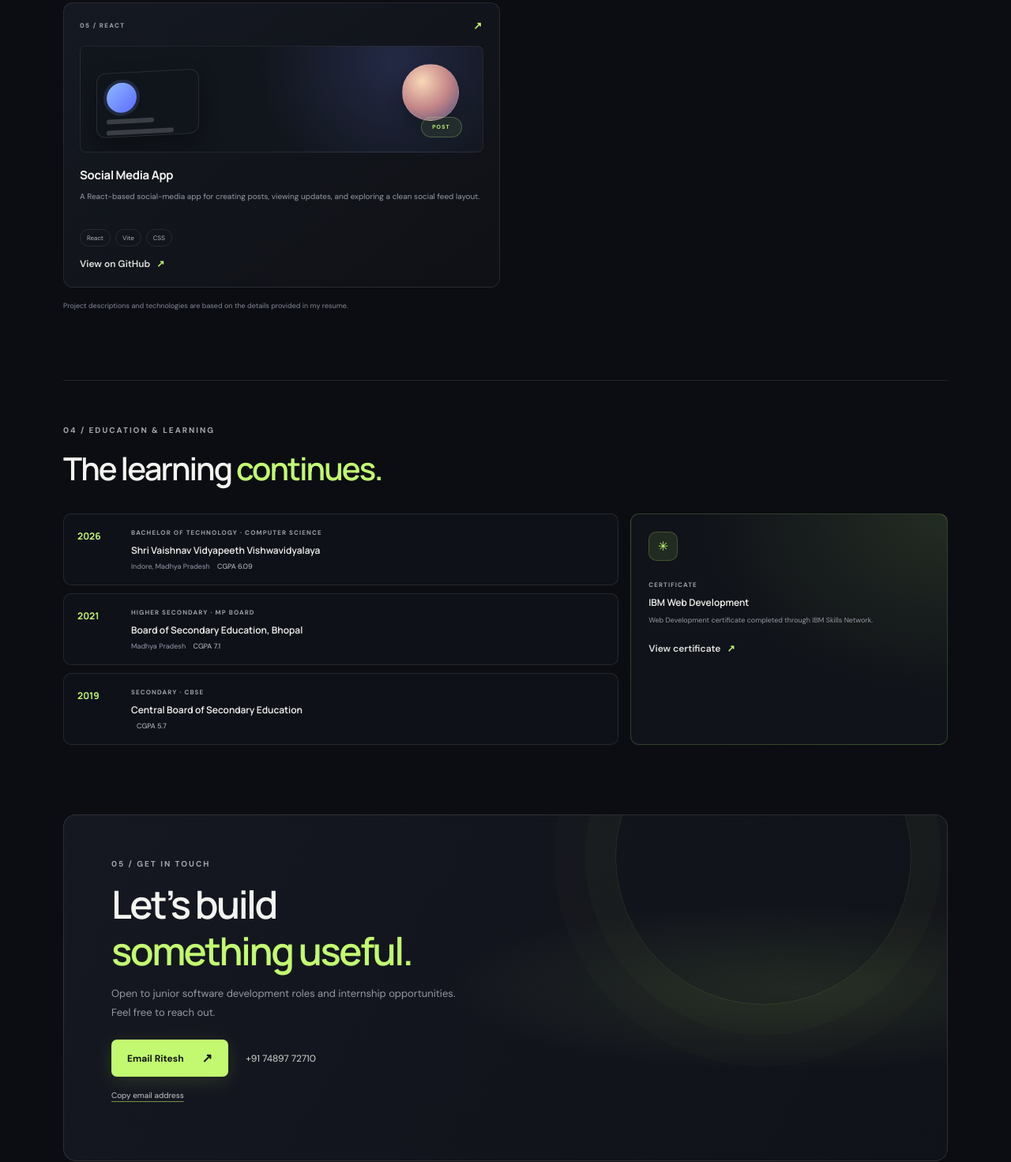
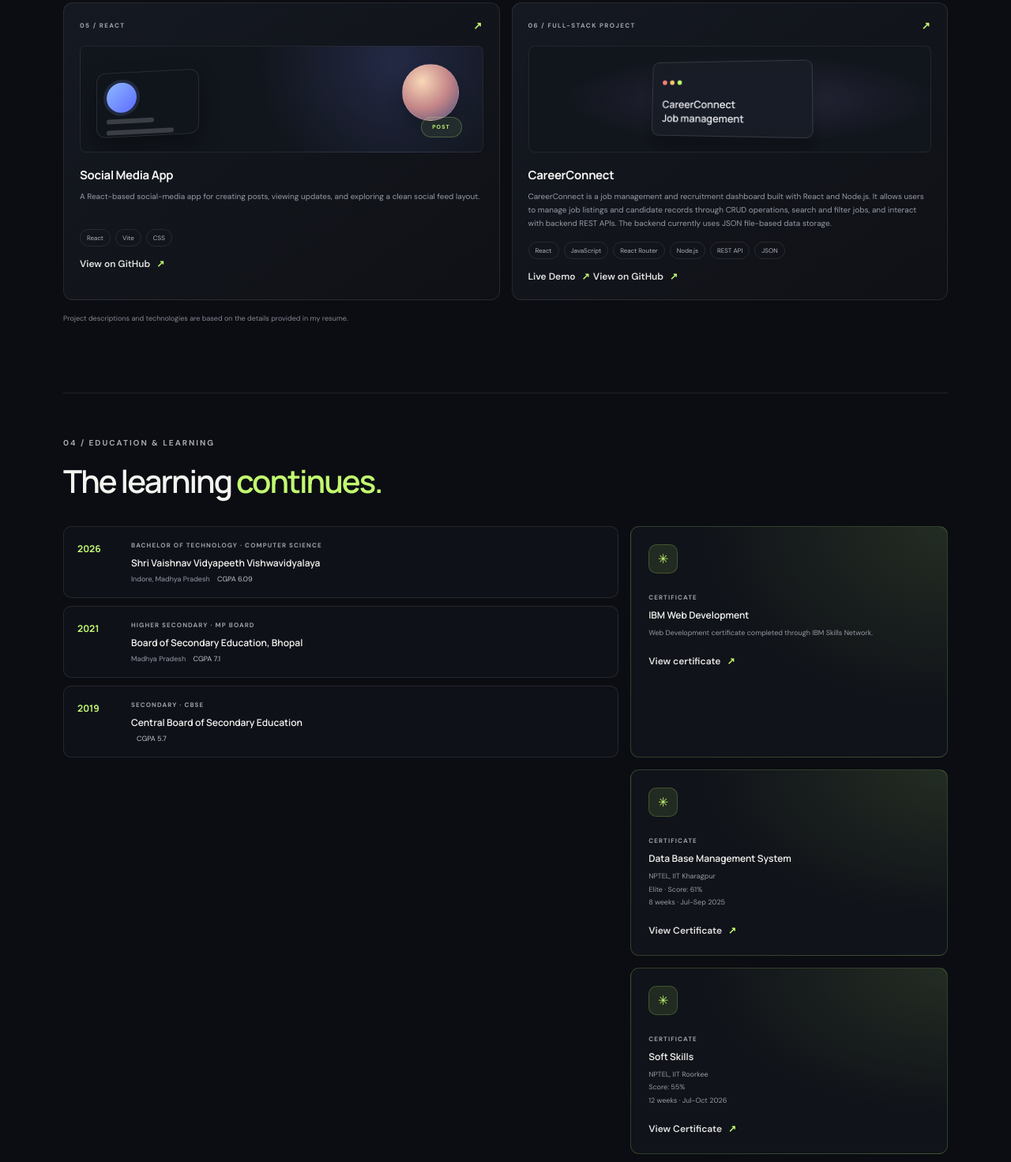
Before and after one commit to patidarritesh73-cmd/Self, a plain HTML site: page Portfolio/index.html in a window 1280 px wide. Shown: the part 2552-4023 px from the top of the page at 79% size. Drawn offline with Linux system fonts and the light colour scheme.

Commit message:
Add project to portfolio

```diff
--- a/Portfolio/index.css
+++ b/Portfolio/index.css
@@ -1030,6 +1030,10 @@ p {
   gap: 15px;
 }
 
+.certificate-card-additional {
+  grid-column: 2;
+}
+
 .education-list {
   display: grid;
   gap: 10px;
@@ -1340,6 +1344,10 @@ p {
     grid-template-columns: 1fr;
   }
 
+  .certificate-card-additional {
+    grid-column: auto;
+  }
+
   .contact {
     padding-bottom: 65px;
   }
--- a/Portfolio/index.html
+++ b/Portfolio/index.html
@@ -341,6 +341,45 @@
               >View on GitHub <span aria-hidden="true">↗</span></a
             >
           </article>
+          <article class="project-card">
+            <div class="project-topline">
+              <span>06 / FULL-STACK PROJECT</span
+              ><span aria-hidden="true">↗</span>
+            </div>
+            <div class="project-art app-art" aria-hidden="true">
+              <span class="app-window"
+                ><i></i><i></i><i></i
+                ><b>CareerConnect<br />Job management</b></span
+              >
+            </div>
+            <h3>CareerConnect</h3>
+            <p>
+              CareerConnect is a job management and recruitment dashboard built
+              with React and Node.js. It allows users to manage job listings and
+              candidate records through CRUD operations, search and filter jobs,
+              and interact with backend REST APIs. The backend currently uses
+              JSON file-based data storage.
+            </p>
+            <div class="project-tags">
+              <span>React</span><span>JavaScript</span
+              ><span>React Router</span><span>Node.js</span
+              ><span>REST API</span><span>JSON</span>
+            </div>
+            <a
+              class="text-link project-link"
+              href="https://career-route-frontend.vercel.app/"
+              target="_blank"
+              rel="noopener noreferrer"
+              >Live Demo <span aria-hidden="true">↗</span></a
+            >
+            <a
+              class="text-link project-link"
+              href="https://github.com/patidarritesh73-cmd/CareerRoute-Frontend"
+              target="_blank"
+              rel="noopener noreferrer"
+              >View on GitHub <span aria-hidden="true">↗</span></a
+            >
+          </article>
         </div>
         <p class="project-note">
           Project descriptions and technologies are based on the details
@@ -402,6 +441,40 @@
               >View certificate <span aria-hidden="true">↗</span></a
             >
           </article>
+          <article class="certificate-card certificate-card-additional">
+            <span class="certificate-icon" aria-hidden="true">✳</span>
+            <p class="education-level">CERTIFICATE</p>
+            <h3>Data Base Management System</h3>
+            <p>
+              NPTEL, IIT Kharagpur<br />
+              Elite · Score: 61%<br />
+              8 weeks · Jul-Sep 2025
+            </p>
+            <a
+              class="text-link"
+              href="certificates/nptel-dbms.pdf"
+              target="_blank"
+              rel="noopener noreferrer"
+              >View Certificate <span aria-hidden="true">↗</span></a
+            >
+          </article>
+          <article class="certificate-card certificate-card-additional">
+            <span class="certificate-icon" aria-hidden="true">✳</span>
+            <p class="education-level">CERTIFICATE</p>
+            <h3>Soft Skills</h3>
+            <p>
+              NPTEL, IIT Roorkee<br />
+              Score: 55%<br />
+              12 weeks · Jul-Oct 2026
+            </p>
+            <a
+              class="text-link"
+              href="certificates/nptel-soft-skills.pdf"
+              target="_blank"
+              rel="noopener noreferrer"
+              >View Certificate <span aria-hidden="true">↗</span></a
+            >
+          </article>
         </div>
       </section>
 
@@ -416,6 +489,9 @@
             Open to junior software development roles and internship
             opportunities. Feel free to reach out.
           </p>
+          <a href="resume.pdf" download class="btn">
+  Download Resume <i class="fas fa-download"></i>
+</a>
           <a
             class="button button-primary"
             href="mailto:patidarritesh73@gmail.com"
```
Also changed, not shown: 3 other files.
